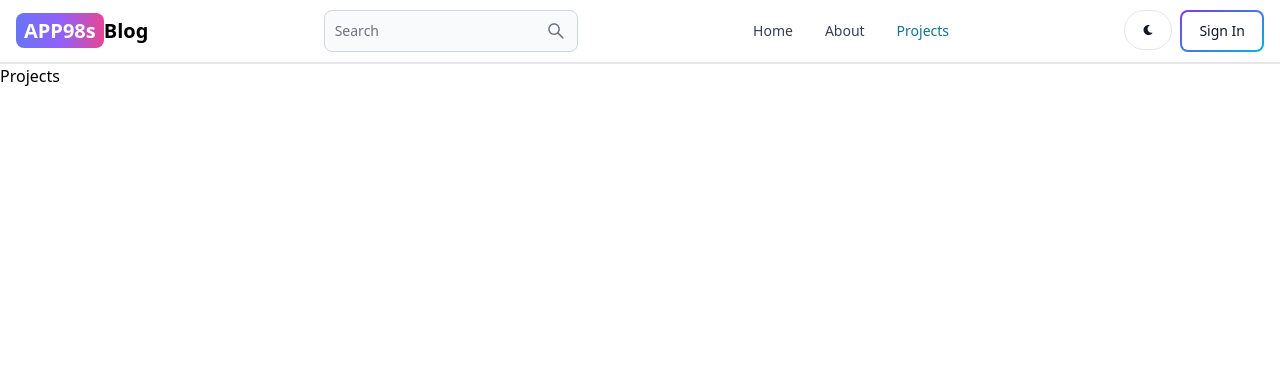
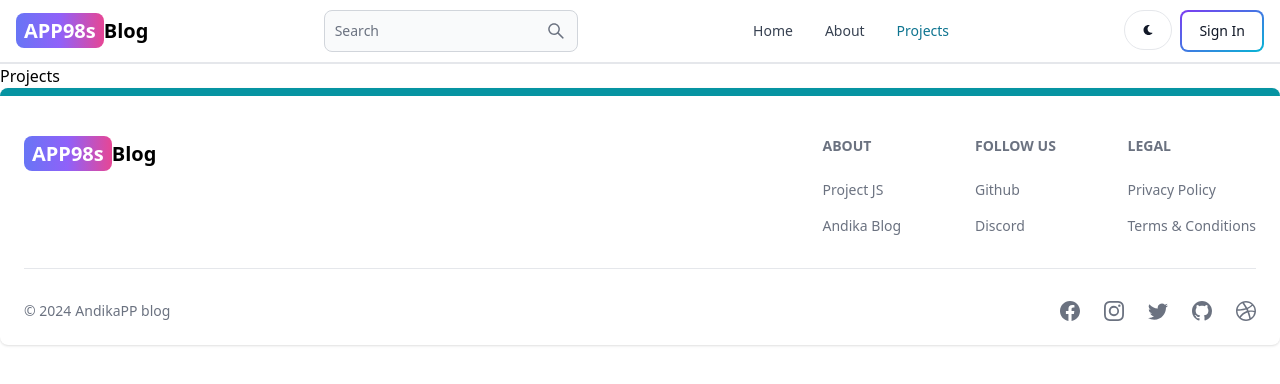
Before and after one commit to andikap98/mernBlog, a React (Vite) app in the folder client/: page /projects in a window 1280 px wide. Shown: the top 384 px of the page. Built offline with nearby package versions, Linux system fonts and the light colour scheme.

Commit message:
create and add the footer component

```diff
--- a/client/src/App.jsx
+++ b/client/src/App.jsx
@@ -6,6 +6,7 @@
 import Dashboard from "./pages/Dashboard.jsx";
 import Projects from "./pages/Projects.jsx";
 import Header from "./components/Header.jsx";
+import Footer from "./components/Footer.jsx";
 
 export default function App() {
   return (
@@ -19,6 +20,7 @@
         <Route path="/dashboard" element={<Dashboard />}/>
         <Route path="/projects" element={<Projects />}/>
       </Routes>
+      <Footer />
     </BrowserRouter>
   )
 }
--- /dev/null
+++ b/client/src/components/Footer.jsx
@@ -0,0 +1,88 @@
+import { Footer } from 'flowbite-react';
+import { Link } from 'react-router-dom';
+import {BsFacebook, BsInstagram, BsTwitter, BsGithub, BsDribbble} from 'react-icons/bs';
+
+export default function FooterOm() {
+  return (
+    <Footer container className='border-t-8 border-teal-500'>
+      <div className=' w-full max-w-7xl mx-auto'>
+        <div className='grid w-full justify-between sm:flex md:grid-cols-1'>
+          <div className='mt-5'>
+            <Link to="/" className='self-center whitespace-nowrap text-lg sm:text-xl font-semibold dark:text-white'>
+              <span className='px-2 py-1 bg-gradient-to-r from-indigo-500 via-purple-500 to-pink-500 rounded-lg text-white'>APP98s</span>
+              Blog
+            </Link>
+          </div>
+          <div className='grid grid-cols-2 gap-8 mt-4 sm:grid-cols-3 sm:gap-6'>
+            <div>
+              <Footer.Title title='About' />
+              <Footer.LinkGroup col>
+                <Footer.Link
+                  href='#'
+                  target='_blank'
+                  rel='andika'
+                >
+                  Project JS
+                </Footer.Link>
+                <Footer.Link
+                  href='/about'
+                  target='_blank'
+                  rel='andika'
+                >
+                  Andika Blog
+                </Footer.Link>
+              </Footer.LinkGroup>
+            </div>
+            <div>
+              <Footer.Title title='Follow us' />
+              <Footer.LinkGroup col>
+                <Footer.Link
+                  href='http://www.github.com'
+                  target='_blank'
+                  rel='andika'
+                >
+                  Github
+                </Footer.Link>
+                <Footer.Link
+                  href='#'
+                  target='_blank'
+                  rel='andika'
+                >
+                  Discord
+                </Footer.Link>
+              </Footer.LinkGroup>
+            </div>
+            <div>
+              <Footer.Title title='Legal' />
+              <Footer.LinkGroup col>
+                <Footer.Link
+                  href='#'
+                >
+                  Privacy Policy
+                </Footer.Link>
+                <Footer.Link
+                  href='#'
+                  target='_blank'
+                  rel='andika'
+                >
+                  Terms &amp; Conditions
+                </Footer.Link>
+              </Footer.LinkGroup>
+            </div>
+          </div>
+        </div>
+        <Footer.Divider />
+        <div className="w-full sm:flex sm:items-center sm:justify-between">
+          <Footer.Copyright href='#' by='AndikaPP blog' year={new Date().getFullYear()}/>
+          <div className="flex gap-6 sm:mt-0 mt-4 sm:justify-center">
+            <Footer.Icon href='#' icon={BsFacebook} />
+            <Footer.Icon href='#' icon={BsInstagram} />
+            <Footer.Icon href='#' icon={BsTwitter} />
+            <Footer.Icon href='#' icon={BsGithub} />
+            <Footer.Icon href='#' icon={BsDribbble} />
+          </div>
+        </div>
+      </div>
+    </Footer>
+  )
+}
```
